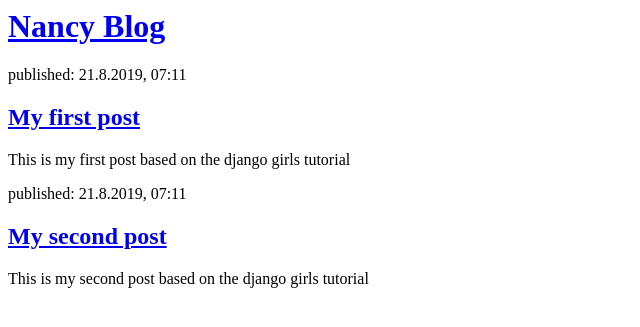
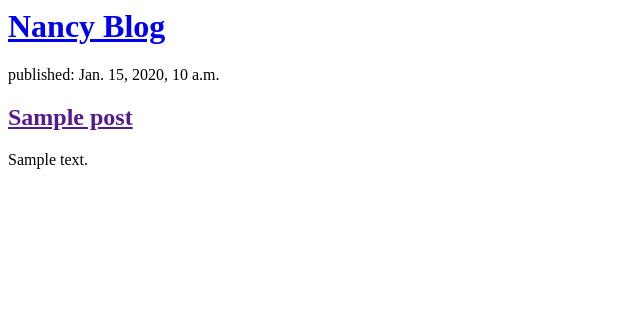
Before and after one commit to Kirsten-Nancy/my-first-blog, a Django app: template blog/templates/blog/post_list.html in a window 1280 px wide. Shown: the top 327 px of the page, without its empty margins (0-640 px from the left). Run offline with Django 3.2, Linux system fonts and the light colour scheme; the template is opened without the code that fills it: values that come from a table or form of the project are taken from there, others are empty; tables that the repository leaves empty hold one stand-in row (values such as "Sample post").

Commit message:
Modified templates to display data from the db

```diff
--- a/blog/templates/blog/post_list.html
+++ b/blog/templates/blog/post_list.html
@@ -9,17 +9,13 @@
         <h1><a href="/">Nancy Blog</a></h1>
     </div>
 
-    <div>
-        <p>published: 21.8.2019, 07:11</p>
-        <h2><a href=" ">My first post</a></h2>
-        <p>This is my first post based on the django girls tutorial</p>
-    </div>
-
-    <div>
-        <p>published: 21.8.2019, 07:11</p>
-        <h2><a href=" ">My second post</a></h2>
-        <p>This is my second post based on the django girls tutorial</p>
-    </div>
+    {% for post in posts %}
+        <div>
+            <p>published: {{ post.published_date }}</p>
+            <h2><a href="">{{ post.title }}</a></h2>
+            <p>{{ post.text|linebreaksbr }}</p>
+            </div>
+    {% endfor %}
 </body>
 
 </html>
--- a/blog/views.py
+++ b/blog/views.py
@@ -1,5 +1,8 @@
 from django.shortcuts import render
+from .models import Post
+from django.utils import timezone
 
 # Create your views here.
 def post_list(request):
-    return render(request,'blog/post_list.html',{})
+    posts = Post.objects.filter(published_date__lte=timezone.now()).order_by('published_date')
+    return render(request,'blog/post_list.html',{'posts': posts})
```
